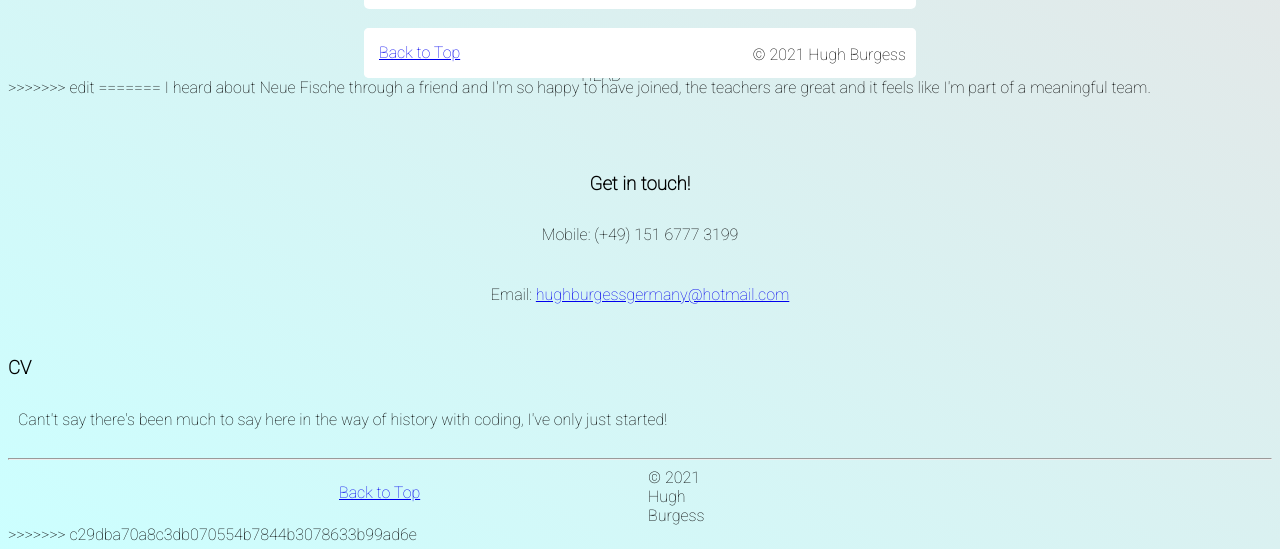
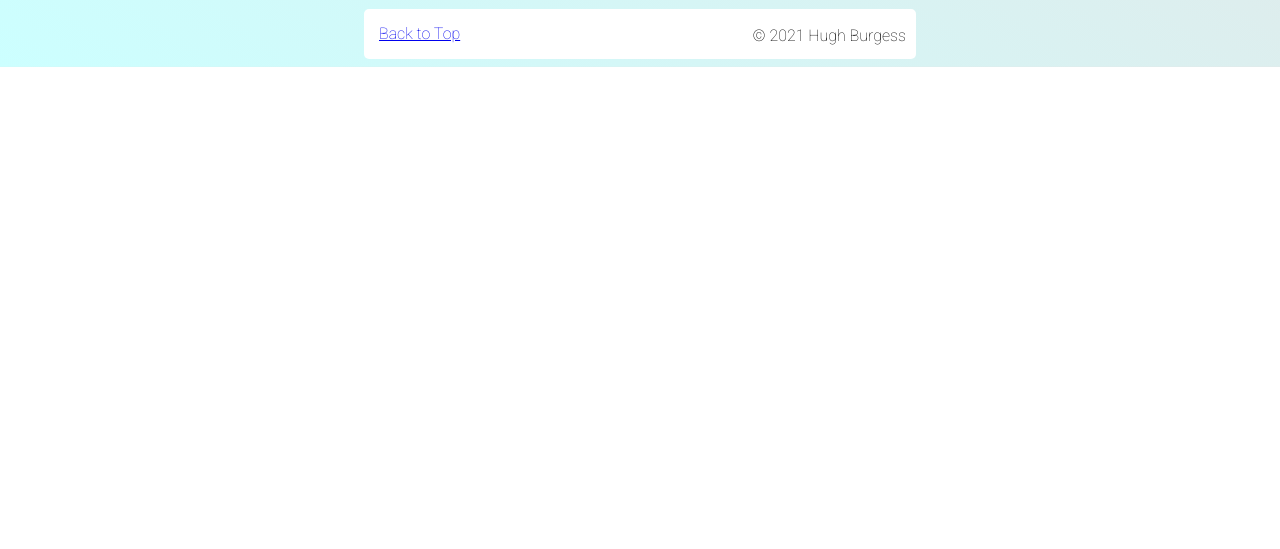
Before and after one commit to hugh-burgess/NFfirst-website, a plain HTML site: page index.html in a window 1280 px wide. Shown: the part 1833-2382 px from the top of the page. After the commit the page ends 1900 px from the top, so only its background shows below. Drawn offline with Linux system fonts and the light colour scheme.

Commit message:
Sun 14:24

```diff
--- a/index.html
+++ b/index.html
@@ -160,7 +160,6 @@
                 ></iframe>
               </div>
             </div>
-<<<<<<< HEAD
           </div>
           <!--GIF END-->
         </article>
@@ -170,56 +169,8 @@
       <footer class="fade-box grid-footer">
         <a href="#Home">Back to Top</a>
         <br />
-<<<<<<< HEAD
         <p>&copy; 2021 Hugh Burgess</p>
       </footer>
-=======
-            <!--GIF END-->
-          </article>
-          <br />
-          </main>
 
-          <footer class="fade-box grid-footer">
-          <a href="#Home">Back to Top</a>
-          <br />
-          <p>&copy; 2021 Hugh Burgess</p>
-          </footer>
-        </div>
->>>>>>> edit
-    </div>
-=======
-        I heard about Neue Fische through a friend and I'm so happy to have
-        joined, the teachers are great and it feels like I'm part of a
-        meaningful team.
-      </p>
-    </article>
-
-    <article class="contact_box" id="Contact">
-      <h3>Get in touch!</h3>
-
-      <p>Mobile: (+49) 151 6777 3199</p>
-      <p>
-        Email:
-        <a href="mailto:hughburgessgermany@hotmail.com"
-          >hughburgessgermany@hotmail.com</a
-        >
-      </p>
-    </article>
-
-    <article>
-      <h3 id="CV">CV</h3>
-      <p>
-        Cant't say there's been much to say here in the way of history with
-        coding, I've only just started!
-      </p>
-    </article>
-
-    <hr />
-
-    <footer>
-      <a href="#Home">Back to Top</a>
-      &copy; 2021 Hugh Burgess
-    </footer>
->>>>>>> c29dba70a8c3db070554b7844b3078633b99ad6e
   </body>
 </html>
```
